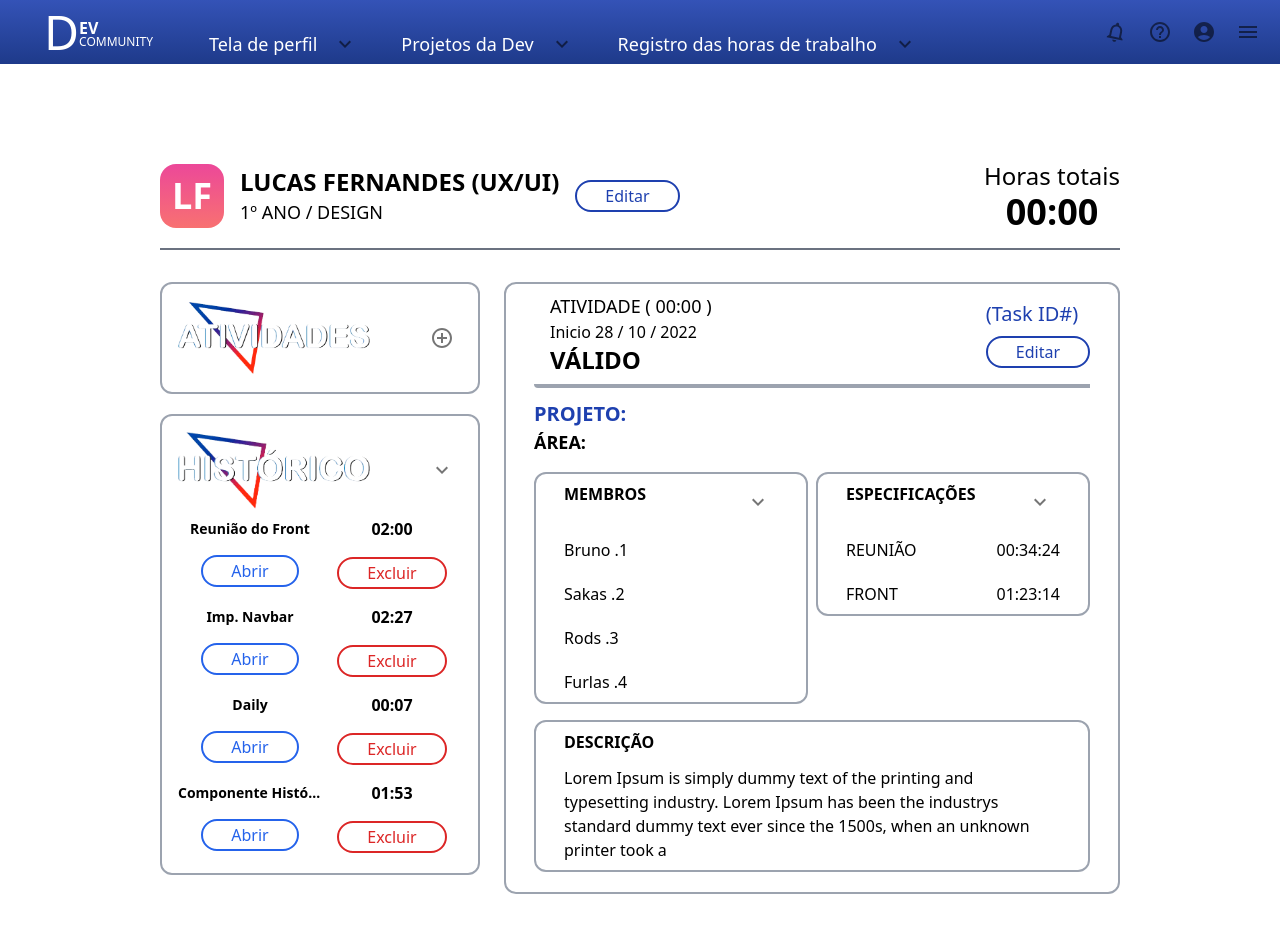
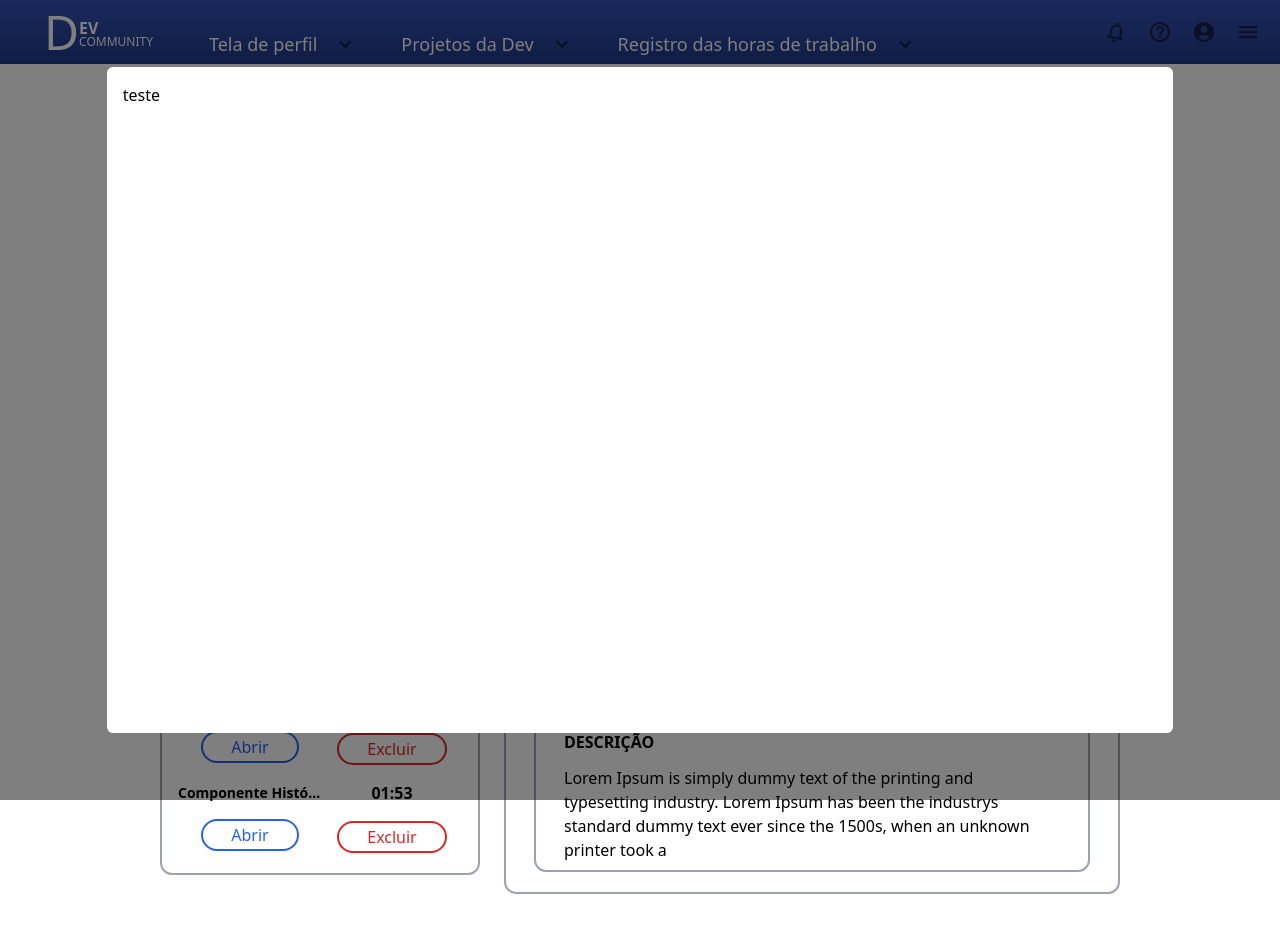
Before and after one commit to Maua-Dev/portal_interno_front, a Next.js app: page / in a window 1280 px wide. Both pictures are taken after a click on the button 442 px from the left and 470 px from the top of the page. Built offline with nearby package versions, Linux system fonts and the light colour scheme.

Commit message:
finished logic behind historic pop up

```diff
--- a/src/app/components/HistoricMainCard.tsx
+++ b/src/app/components/HistoricMainCard.tsx
@@ -1,4 +1,4 @@
-import { ReactNode } from 'react'
+import { ReactNode, useState } from 'react'
 import { DefaultButton } from './little_components/Buttons'
 import { ListComponent } from './little_components/ListComponent'
 import { MainCard } from './little_components/MainCard'
@@ -108,8 +108,58 @@ const WebHistoricMainCard = () => {
   )
 }
 
-// const MobileHistory
+const UnfocusedBG = ({
+  isOpen,
+  handleLeave
+}: {
+  isOpen: boolean
+  handleLeave: () => void
+}) => {
+  return (
+    <div
+      onClick={handleLeave}
+      className={
+        isOpen
+          ? 'absolute bottom-0 left-0 right-0 top-0 z-10 h-screen w-screen bg-black opacity-50'
+          : 'hidden'
+      }
+    />
+  )
+}
+
+const MobilePopUp = ({ isOpen }: { isOpen: boolean }) => {
+  return (
+    <div
+      className={
+        isOpen
+          ? 'absolute bottom-0 left-0 right-0 top-0 z-20 m-auto h-5/6 w-5/6 rounded-md bg-white p-4'
+          : 'hidden'
+      }
+    >
+      <h1>teste</h1>
+    </div>
+  )
+}
+
+const MobileHistoric = () => {
+  const [isOpen, setOpen] = useState(true)
+
+  const handleLeave = () => {
+    setOpen(false)
+  }
+  return (
+    <div>
+      <MobilePopUp isOpen={isOpen} />
+      <UnfocusedBG isOpen={isOpen} handleLeave={handleLeave} />
+    </div>
+  )
+}
 
 export default function HistoricMainCard() {
-  return <WebHistoricMainCard />
+  return (
+    <div>
+      <WebHistoricMainCard />
+      <MobileHistoric />
+    </div>
+  )
 }
--- a/src/app/components/little_components/MainCard.tsx
+++ b/src/app/components/little_components/MainCard.tsx
@@ -4,9 +4,10 @@ interface MainCardProps {
   children: ReactNode
   width?: string | undefined
   height?: string | undefined
+  style?: string | undefined
 }
 
-const MainCard = ({ children, width, height }: MainCardProps) => {
+const MainCard = ({ children, width, height, style }: MainCardProps) => {
   const widthApplied = width === undefined ? 'w-1/2' : width
   const heightApplied = height === undefined ? 'h-fit' : height
   return (
@@ -15,7 +16,9 @@ const MainCard = ({ children, width, height }: MainCardProps) => {
         'rounded-xl border-2 border-gray-400 px-7 py-2 ' +
         widthApplied +
         ' ' +
-        heightApplied
+        heightApplied +
+        ' ' +
+        style
       }
     >
       {children}
```
